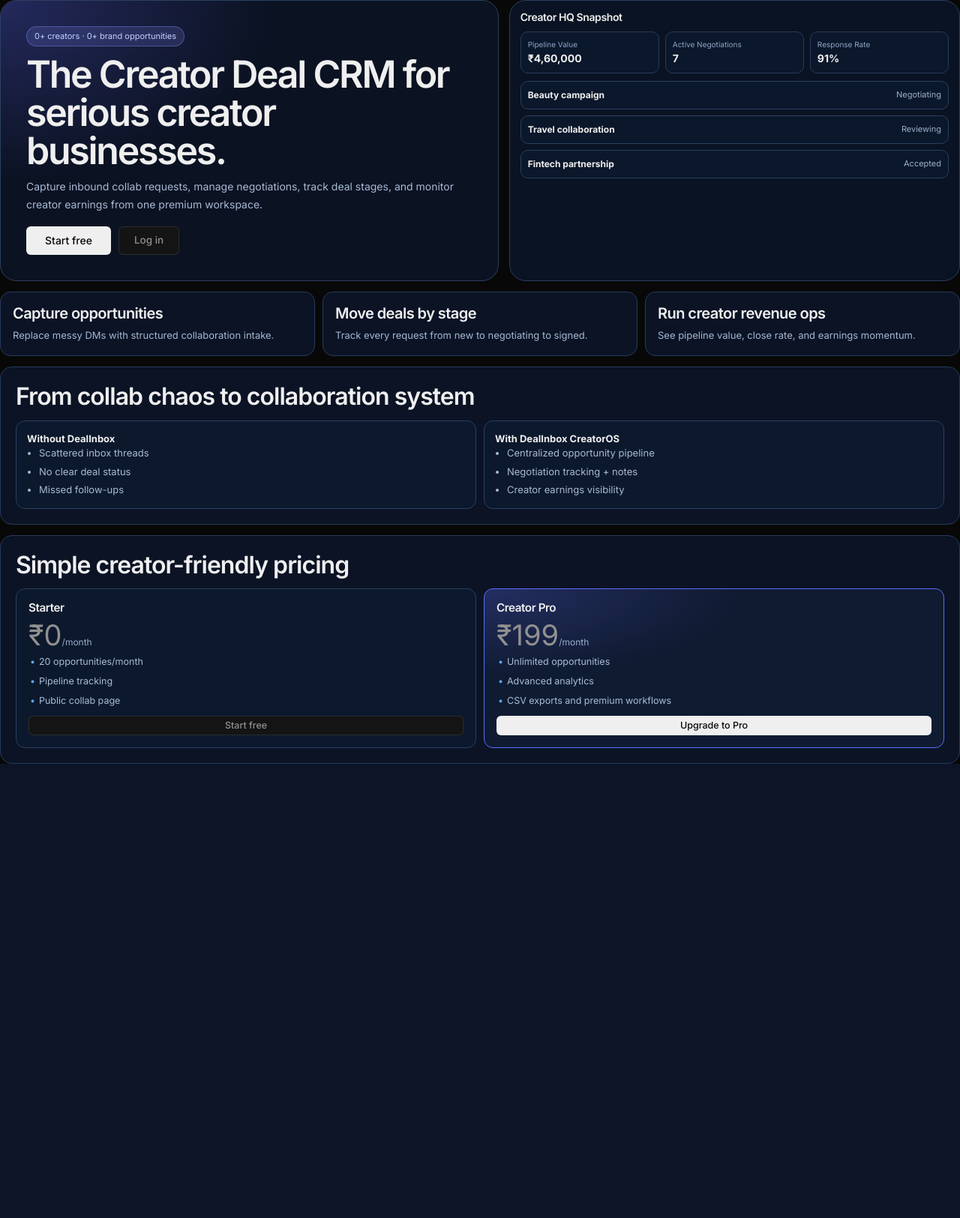
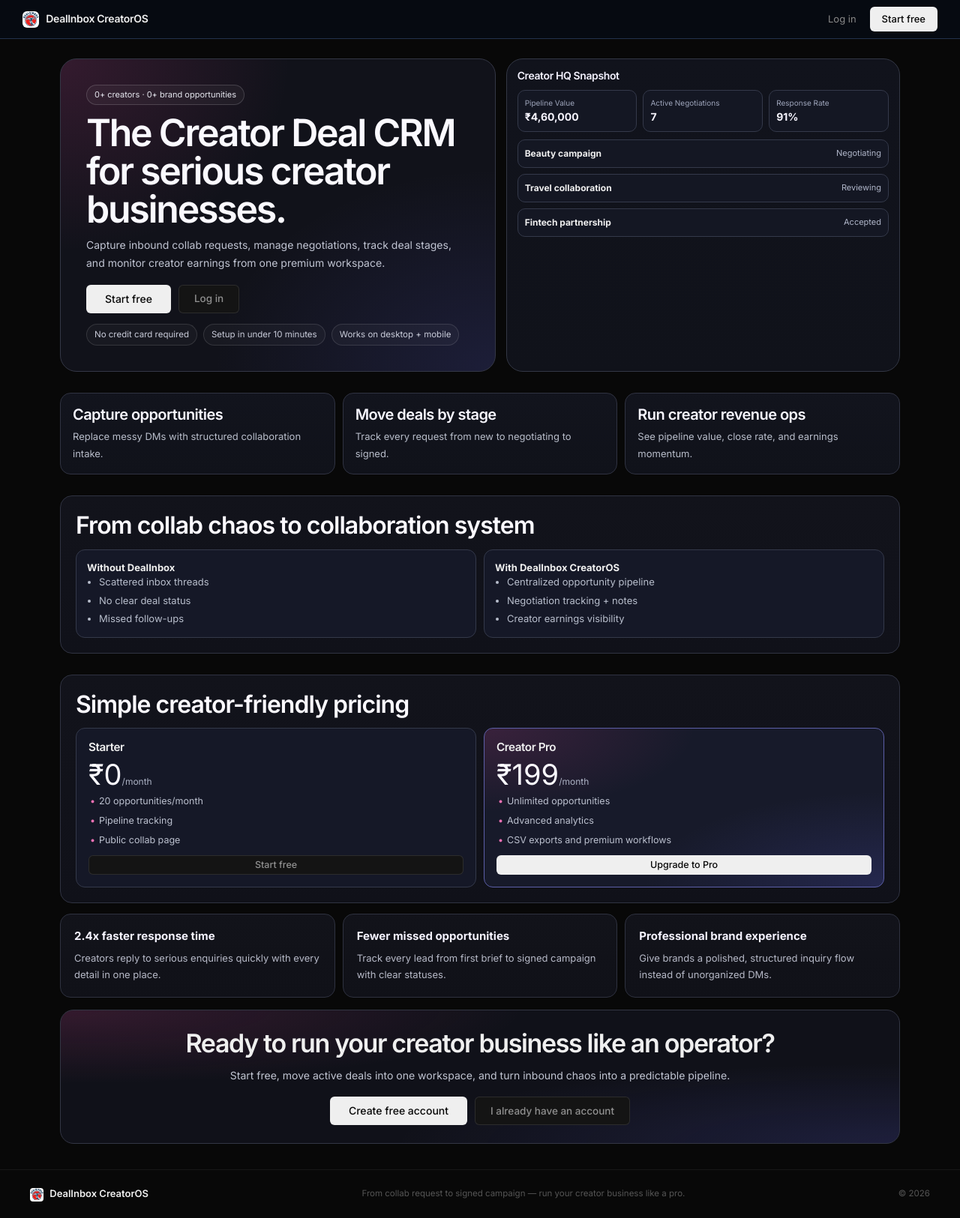
Before and after one commit to rudrasalokhe/dealinbox, a Flask app: page / in a window 1280 px wide. Shown: the whole page at 75% size. Before the commit the page ends 1019 px from the top, so only its background shows below. Run offline with Flask 3, Linux system fonts and the light colour scheme; data that the repository does not hold is empty.

Commit message:
Refine landing palette with softer premium aesthetic

```diff
--- a/dealinbox_ui/static/css/style.css
+++ b/dealinbox_ui/static/css/style.css
@@ -547,8 +547,8 @@
 .l-footer-logo { font-size: 14px; font-weight: 600; color: var(--t1); letter-spacing: -.25px; }
 .l-footer-inner span:not(.l-footer-logo) { font-size: 12px; color: var(--t4); }
 .landing-body .flash-container { top: 62px; }
-.landing-body .pub-nav { display: none; }
-.landing-body .g-footer { display: none; }
+.landing-body .pub-nav { display: flex; }
+.landing-body .g-footer { display: block; }
 
 /* ═══ PUBLIC PAGE ═══ */
 .pp-body { background: var(--bg); min-height: 100vh; }
@@ -1133,35 +1133,47 @@
 }
 
 /* ===== server-rendered rebuild layouts ===== */
+
+.mk-shell{max-width:1160px;margin:26px auto 34px;padding:0 20px;display:flex;flex-direction:column;gap:14px}
+.mk-trust-inline{display:flex;flex-wrap:wrap;gap:8px;margin-top:14px}
+.mk-trust-inline span{font-size:11.5px;color:#c9ccda;background:rgba(255,255,255,.03);border:1px solid rgba(255,255,255,.12);padding:5px 10px;border-radius:999px}
+.mk-proof-grid{display:grid;grid-template-columns:repeat(3,minmax(0,1fr));gap:10px}
+.mk-proof-grid article{background:linear-gradient(180deg,#12131a,#101118);border:1px solid #2f3240;border-radius:14px;padding:18px}
+.mk-proof-grid strong{display:block;font-size:15px;color:#f5f3ff;margin-bottom:6px}
+.mk-proof-grid p{font-size:13px;color:#b6b9c7}
+.mk-cta-band{margin-top:2px;background:radial-gradient(120% 120% at 0% 0%,rgba(236,72,153,.16),transparent 46%),radial-gradient(120% 120% at 100% 100%,rgba(99,102,241,.16),transparent 50%),#101119;border:1px solid #333644;border-radius:18px;padding:24px;text-align:center}
+.mk-cta-band h2{font-size:34px;letter-spacing:-.04em;max-width:840px;margin:0 auto 10px}
+.mk-cta-band p{font-size:14px;color:#c1c5d2;max-width:760px;margin:0 auto}
+.mk-cta-band .mk-actions{justify-content:center}
 .mk-hero{display:grid;grid-template-columns:1.05fr .95fr;gap:14px}
-.mk-hero-copy{background:radial-gradient(120% 140% at 0% 0%,rgba(99,102,241,.28),transparent 46%),#0b1222;border:1px solid #2c4060;border-radius:22px;padding:34px}
-.mk-chip{display:inline-flex;font-size:11px;background:rgba(129,140,248,.18);border:1px solid rgba(129,140,248,.4);padding:4px 10px;border-radius:999px;color:#c5d2ff;margin-bottom:12px}
-.mk-hero-copy h1{font-size:50px;line-height:1.02;letter-spacing:-.045em;max-width:700px;margin-bottom:10px}
-.mk-hero-copy p{font-size:14px;color:#a7bad3;max-width:640px}
+.mk-hero-copy{background:radial-gradient(120% 140% at 0% 0%,rgba(236,72,153,.16),transparent 44%),radial-gradient(120% 120% at 100% 100%,rgba(99,102,241,.14),transparent 54%),#11121a;border:1px solid #343746;border-radius:22px;padding:34px}
+.mk-chip{display:inline-flex;font-size:11px;background:rgba(255,255,255,.04);border:1px solid rgba(255,255,255,.16);padding:4px 10px;border-radius:999px;color:#e6e7ef;margin-bottom:12px}
+.mk-hero-copy h1{font-size:50px;line-height:1.02;letter-spacing:-.045em;max-width:700px;margin-bottom:10px;color:#faf9ff}
+.mk-hero-copy p{font-size:14px;color:#c0c4d2;max-width:640px}
 .mk-actions{display:flex;gap:10px;flex-wrap:wrap;margin-top:16px}
-.mk-hero-preview{background:#0a1323;border:1px solid #2a3f5f;border-radius:22px;padding:14px}
-.mk-preview-card h3{font-size:14px;margin-bottom:10px}
+.mk-hero-preview{background:linear-gradient(180deg,#11131c,#10121a);border:1px solid #333745;border-radius:22px;padding:14px}
+.mk-preview-card h3{font-size:14px;margin-bottom:10px;color:#f4f2ff}
 .mk-preview-grid{display:grid;grid-template-columns:repeat(3,minmax(0,1fr));gap:8px;margin-bottom:10px}
-.mk-preview-grid article{background:#0b172a;border:1px solid #283c5c;border-radius:10px;padding:9px}
-.mk-preview-grid small{display:block;font-size:10px;color:#8ea4c4}
-.mk-preview-grid strong{font-size:14px}
+.mk-preview-grid article{background:#141723;border:1px solid #34394a;border-radius:10px;padding:9px}
+.mk-preview-grid small{display:block;font-size:10px;color:#9ea5bb}
+.mk-preview-grid strong{font-size:14px;color:#f7f5ff}
 .mk-preview-card ul{display:flex;flex-direction:column;gap:8px}
-.mk-preview-card li{display:flex;justify-content:space-between;gap:8px;padding:9px;border:1px solid #2a3f5e;border-radius:10px;background:#0b172a}
-.mk-preview-card b{font-size:12px}.mk-preview-card span{font-size:11px;color:#9db0cc}
+.mk-preview-card li{display:flex;justify-content:space-between;gap:8px;padding:9px;border:1px solid #34394a;border-radius:10px;background:#141723}
+.mk-preview-card b{font-size:12px}.mk-preview-card span{font-size:11px;color:#b0b6c9}
 .mk-section-grid{display:grid;grid-template-columns:repeat(3,minmax(0,1fr));gap:10px;margin-top:14px}
-.mk-section-grid article{background:#0b1325;border:1px solid #273b5a;border-radius:14px;padding:16px}
-.mk-section-grid h3{font-size:20px;margin-bottom:6px}
-.mk-section-grid p{font-size:13px;color:#a5b8d1}
-.mk-compare,.mk-pricing{margin-top:14px;background:#0b1325;border:1px solid #273b5a;border-radius:16px;padding:20px}
-.mk-compare h2,.mk-pricing h2{font-size:32px;letter-spacing:-.03em}
+.mk-section-grid article{background:linear-gradient(180deg,#12141d,#10121a);border:1px solid #303342;border-radius:14px;padding:16px}
+.mk-section-grid h3{font-size:20px;margin-bottom:6px;color:#f7f6ff}
+.mk-section-grid p{font-size:13px;color:#b8bdca}
+.mk-compare,.mk-pricing{margin-top:14px;background:linear-gradient(180deg,#12131b,#101119);border:1px solid #303342;border-radius:16px;padding:20px}
+.mk-compare h2,.mk-pricing h2{font-size:32px;letter-spacing:-.03em;color:#fbf9ff}
 .mk-compare-grid{display:grid;grid-template-columns:1fr 1fr;gap:10px;margin-top:12px}
-.mk-compare-grid article{background:#0c182c;border:1px solid #2b3f60;border-radius:12px;padding:14px}
-.mk-compare-grid ul{padding-left:16px;font-size:13px;color:#a9bad1;display:flex;flex-direction:column;gap:5px}
+.mk-compare-grid article{background:#151827;border:1px solid #34394a;border-radius:12px;padding:14px}
+.mk-compare-grid ul{padding-left:16px;font-size:13px;color:#b8becc;display:flex;flex-direction:column;gap:5px}
 .mk-price-grid{display:grid;grid-template-columns:1fr 1fr;gap:10px;margin-top:12px}
-.mk-price-grid article{background:#0c182c;border:1px solid #2b3f60;border-radius:12px;padding:16px}
-.mk-price-grid .featured{background:radial-gradient(120% 120% at 0% 0%,rgba(99,102,241,.25),transparent 46%),#0f1b31;border-color:#596eff}
-.mk-price-grid .price{font-size:38px;line-height:1;margin:8px 0}.mk-price-grid .price span{font-size:12px;color:#98aec9}
-.mk-price-grid ul{list-style:none;display:flex;flex-direction:column;gap:7px;margin-bottom:10px}.mk-price-grid li{font-size:12.5px;color:#aabdd7;position:relative;padding-left:14px}.mk-price-grid li::before{content:'•';position:absolute;left:2px;color:#60a5fa}
+.mk-price-grid article{background:#151827;border:1px solid #34394a;border-radius:12px;padding:16px}
+.mk-price-grid .featured{background:radial-gradient(120% 120% at 0% 0%,rgba(236,72,153,.16),transparent 44%),radial-gradient(120% 120% at 100% 100%,rgba(99,102,241,.18),transparent 50%),#171a2a;border-color:#5c5fa8}
+.mk-price-grid .price{font-size:38px;line-height:1;margin:8px 0;color:#faf9ff}.mk-price-grid .price span{font-size:12px;color:#acb2c4}
+.mk-price-grid ul{list-style:none;display:flex;flex-direction:column;gap:7px;margin-bottom:10px}.mk-price-grid li{font-size:12.5px;color:#bcc1cf;position:relative;padding-left:14px}.mk-price-grid li::before{content:'•';position:absolute;left:2px;color:#f472b6}
 
 .db2-shell{display:flex;flex-direction:column;gap:12px}
 .db2-hero{display:grid;grid-template-columns:1.1fr .9fr;gap:12px;background:linear-gradient(130deg,#0a1222,#0d1a30);border:1px solid #2a3f5d;border-radius:18px;padding:20px}
@@ -1200,8 +1212,9 @@
   .mk-preview-grid,.db2-stage-grid{grid-template-columns:1fr 1fr}
 }
 @media(max-width:700px){
+  .mk-shell{padding:0 14px;margin-top:14px}
   .mk-hero-copy h1{font-size:34px}
-  .mk-compare h2,.mk-pricing h2{font-size:26px}
+  .mk-compare h2,.mk-pricing h2,.mk-cta-band h2{font-size:26px}
   .db2-hero h1,.op2-head h1{font-size:24px}
-  .mk-preview-grid,.db2-stage-grid{grid-template-columns:1fr}
+  .mk-preview-grid,.db2-stage-grid,.mk-proof-grid{grid-template-columns:1fr}
 }
--- a/dealinbox_ui/templates/index.html
+++ b/dealinbox_ui/templates/index.html
@@ -2,6 +2,7 @@
 {% block title %}DealInbox CreatorOS — Creator Deal CRM{% endblock %}
 {% block body_class %}landing-body{% endblock %}
 {% block content %}
+<div class="mk-shell">
   <section class="mk-hero">
     <div class="mk-hero-copy">
       <span class="mk-chip">{{ total }}+ creators · {{ enq_total }}+ brand opportunities</span>
@@ -10,6 +11,11 @@
       <div class="mk-actions">
         <a href="{{ url_for('signup') }}" class="btn btn-primary btn-xl">Start free</a>
         <a href="{{ url_for('login') }}" class="btn btn-lg">Log in</a>
+      </div>
+      <div class="mk-trust-inline">
+        <span>No credit card required</span>
+        <span>Setup in under 10 minutes</span>
+        <span>Works on desktop + mobile</span>
       </div>
     </div>
     <div class="mk-hero-preview">
@@ -58,4 +64,29 @@
       </article>
     </div>
   </section>
+
+  <section class="mk-proof-grid" aria-label="Creator outcomes">
+    <article>
+      <strong>2.4x faster response time</strong>
+      <p>Creators reply to serious enquiries quickly with every detail in one place.</p>
+    </article>
+    <article>
+      <strong>Fewer missed opportunities</strong>
+      <p>Track every lead from first brief to signed campaign with clear statuses.</p>
+    </article>
+    <article>
+      <strong>Professional brand experience</strong>
+      <p>Give brands a polished, structured inquiry flow instead of unorganized DMs.</p>
+    </article>
+  </section>
+
+  <section class="mk-cta-band">
+    <h2>Ready to run your creator business like an operator?</h2>
+    <p>Start free, move active deals into one workspace, and turn inbound chaos into a predictable pipeline.</p>
+    <div class="mk-actions">
+      <a href="{{ url_for('signup') }}" class="btn btn-primary btn-xl">Create free account</a>
+      <a href="{{ url_for('login') }}" class="btn btn-lg">I already have an account</a>
+    </div>
+  </section>
+</div>
 {% endblock %}
```
Lines whose indentation alone changed are shown as unchanged.
